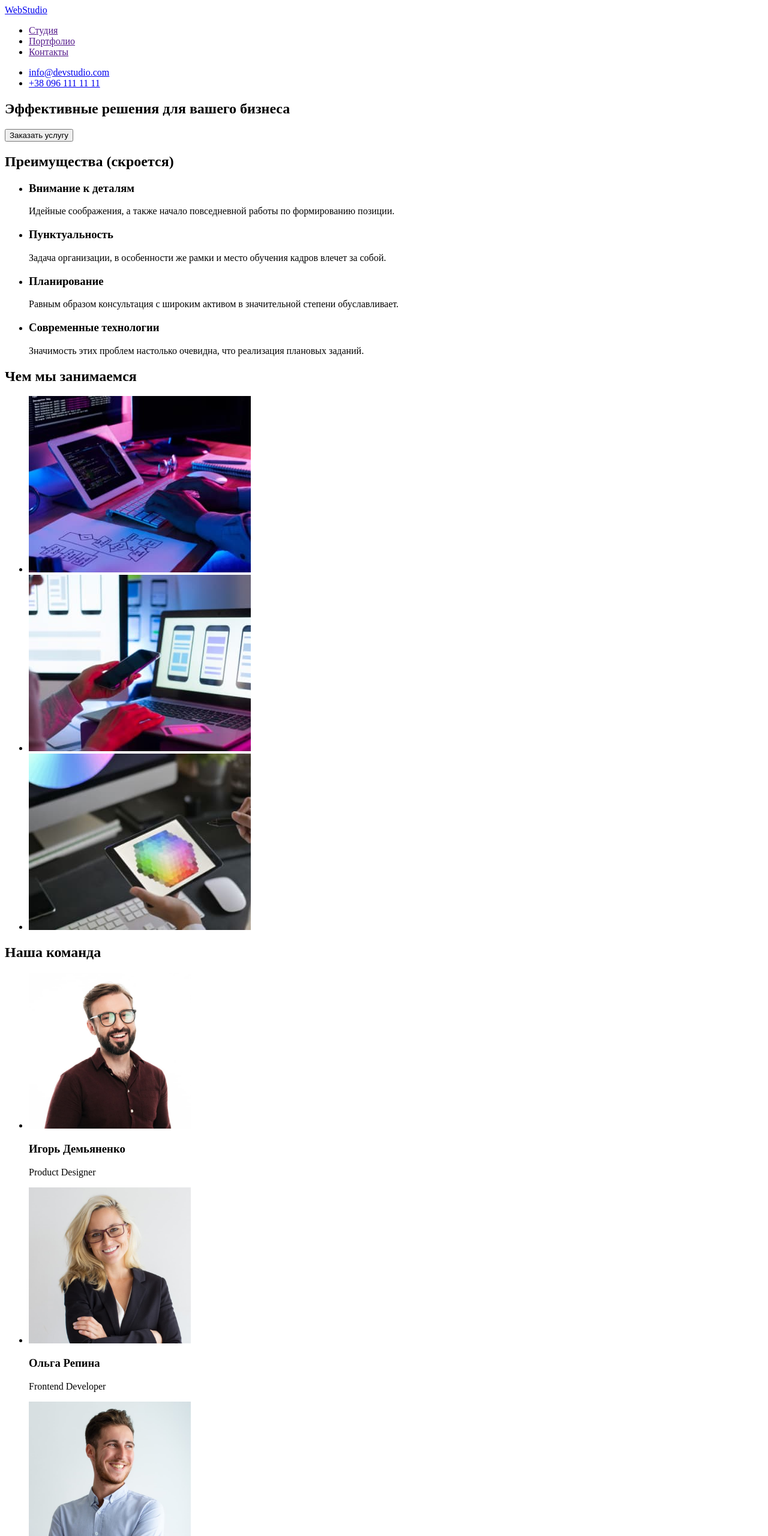
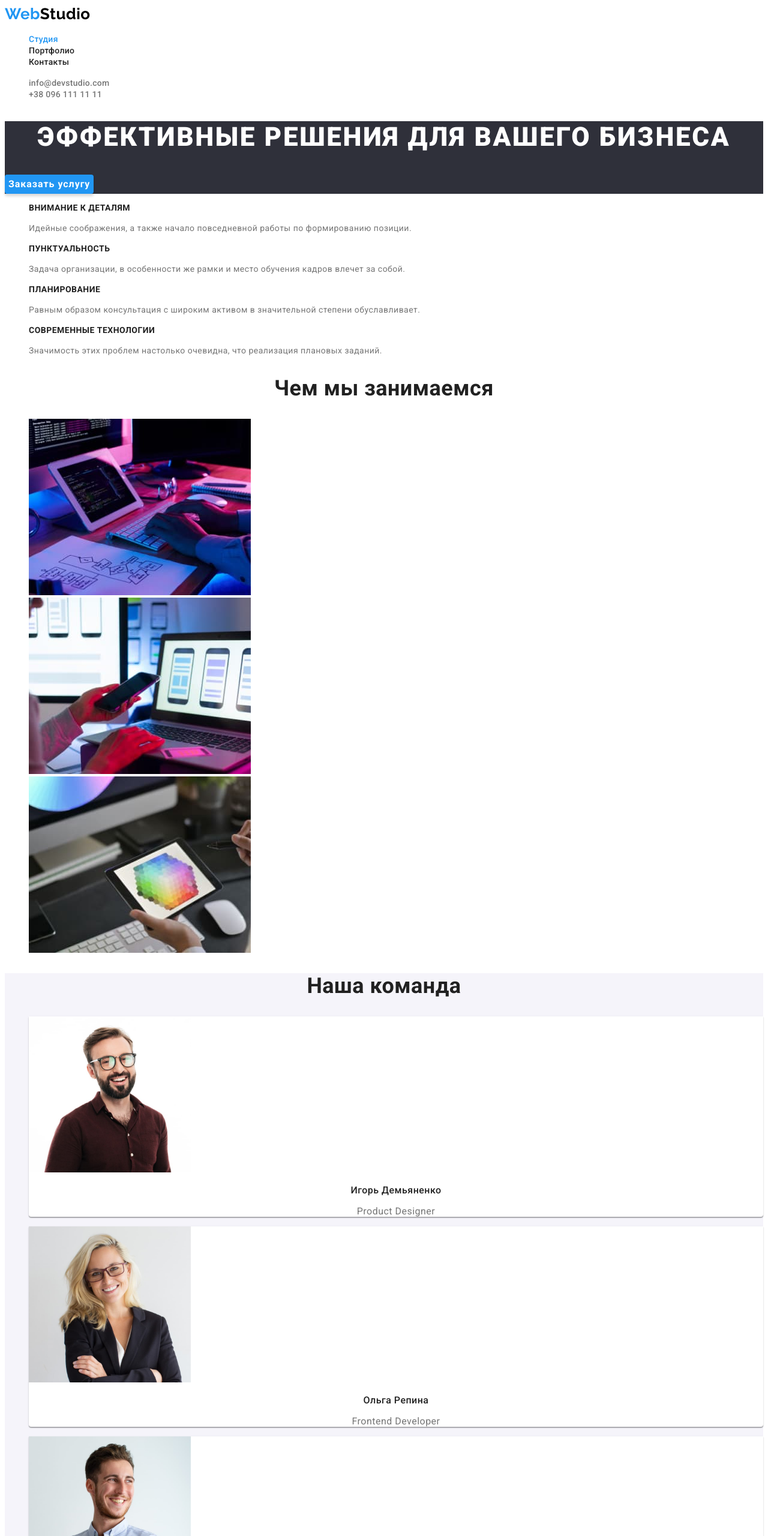
Before and after one commit to liudmila05/goit-markup-hw-02, a plain HTML site: page index.html in a window 1280 px wide. Shown: the top 2560 px of the page at 60% size. Drawn offline with Linux system fonts and the light colour scheme.

Commit message:
Сторінка Портфоліо. Селектори та колір. Текст та шрифти. ДЗ 2

```diff
--- /dev/null
+++ b/css/style.css
@@ -0,0 +1,239 @@
+:root {
+    --primary-text-color: #757575;
+    --secondary-text-color: rgba(255, 255, 255, 0.6);
+    --white-color: #FFFFFF;
+    --title-text-color: #212121;
+    --accent-color: #2196F3;
+    --accent-color-hover: #188CE8;
+    --logo-color: #000000;
+    --dark-font-color: #2F303A;
+    --light-font-color: #F5F4FA;
+}
+
+body {
+    font-family: roboto, sans-serif;
+    letter-spacing: 0.03em;
+    background-color: var(--white-color);
+    color: var(--title-text-color);
+}
+
+.list {
+    list-style: none;
+}
+
+/* logo */
+.logo {
+    font-family: 'Raleway';
+    font-weight: 700;
+    font-size: 26px;
+    line-height: 1.19;
+    text-decoration: none;
+
+    color: var(--accent-color);
+    }
+
+.logo .logo-black {
+    color: var(--logo-color);
+}
+
+.logo .logo-white {
+    color: var(--white-color);
+}
+
+/* menu */
+.menu .link {
+    font-weight: 500;
+    font-size: 14px;
+    line-height: 1.14;
+    letter-spacing: 0.02em;
+    text-decoration: none;
+
+    color: var(--title-text-color);
+}
+
+.menu .current {
+    color: var(--accent-color);
+}
+
+.menu .link:hover,
+.menu .link:focus,
+.menu .link:active {
+    color: var(--accent-color);
+}
+
+/* contacts */
+.contacts-header .link {
+    font-size: 14px;
+    font-weight: 500;
+    line-height: 1.14;
+    letter-spacing: 0.02em;
+    text-decoration: none;
+
+    color: var(--primary-text-color)
+}
+
+.contacts-header .link:hover,
+.contacts-header .link:focus,
+.contacts-header .link:active {
+    color: var(--accent-color);
+}
+
+/* hero footer */
+.hero,
+.footer {
+    background-color: var(--dark-font-color);
+}
+
+.hero-title {
+    font-weight: 900;
+    font-size: 44px;
+    line-height: 1.36x;
+    text-align: center;
+    letter-spacing: 0.06em;
+    text-transform: uppercase;
+
+    color: var(--white-color)
+}
+
+.hero-button {
+    font-family: inherit;
+    font-weight: 700;
+    font-size: 16px;
+    line-height: 1.88;
+    text-align: center;
+    letter-spacing: 0.06em;
+    cursor: pointer;
+
+    color: var(--white-color);
+    background: var(--accent-color);
+    box-shadow: 0px 4px 4px rgba(0, 0, 0, 0.15);
+    border-radius: 4px;
+    border: none;
+}
+
+.hero-button:hover,
+.hero-button:focus,
+.hero-button:active {
+    background: var(--accent-color-hover);
+}
+
+/* features */
+.features,
+.portfolio-title {
+    display: none;
+}
+
+.features-title {
+    font-weight: 700;
+    font-size: 14px;
+    line-height: 1.14;
+    text-transform: uppercase;
+}
+
+.features-text {
+    font-size: 14px;
+    line-height: 1.71;
+
+    color:var(--primary-text-color);
+}
+
+/* services + team*/
+.services-title,
+.team-title {
+    font-weight: 700;
+    font-size: 36px;
+    line-height: 1.17;
+    text-align: center;
+}
+
+.team {
+    background: var(--light-font-color);
+}
+
+.team-list {
+    background: var(--white-color);
+
+    box-shadow: 0px 1px 3px rgba(0, 0, 0, 0.12), 0px 1px 1px rgba(0, 0, 0, 0.14), 0px 2px 1px rgba(0, 0, 0, 0.2);
+    border-radius: 0px 0px 4px 4px;
+}
+
+.team-name {
+    font-weight: 500;
+    font-size: 16px;
+    line-height: 1.19;
+    text-align: center;
+}
+
+.team-job {
+    font-size: 16px;
+    line-height: 1.19;
+    text-align: center;
+
+    color: var(--primary-text-color);
+}
+
+/* footer */
+.footer-adress {
+    font-style: normal;
+    font-size: 14px;
+    line-height: 1.71;
+
+    color: var(--white-color);
+}
+
+.contacts-footer {
+    font-style: normal;
+    font-size: 14px;
+    line-height: 1.71;
+    text-decoration: none;
+
+    color: var(--secondary-text-color);
+}
+
+.contacts-footer:hover,
+.contacts-footer:focus,
+.contacts-footer:active {
+    color: var(--accent-color);
+}
+
+/* portfolio */
+.portfolio-button {
+    font-family: inherit;
+    font-weight: 500;
+    font-size: 16px;
+    line-height: 1.62;
+    text-align: center;
+    cursor: pointer;
+
+    background: var(--light-font-color);
+    border-radius: 4px;
+    border: none;
+}
+
+.portfolio-button:hover,
+.portfolio-button:focus,
+.portfolio-button:active {
+    background: var(--accent-color);
+    color: var(--white-color);
+    box-shadow: 0px 3px 1px rgba(0, 0, 0, 0.1), 0px 1px 2px rgba(0, 0, 0, 0.08), 0px 2px 2px rgba(0, 0, 0, 0.12);
+    border-radius: 4px;
+}
+
+.portfolio-name {
+    font-weight: 700;
+    font-size: 18px;
+    line-height: 2;
+    letter-spacing: 0.06em;
+}
+
+.portfolio-product {
+    font-size: 16px;
+    line-height: 1.88;
+
+    color: var(--primary-text-color);
+}
+
+.portfolio-card {
+    background: var(--white-color);
+    border: 1px solid #EEEEEE;
+}
--- a/index.html
+++ b/index.html
@@ -5,61 +5,67 @@
     <meta http-equiv="X-UA-Compatible" content="IE=edge">
     <meta name="viewport" content="width=device-width, initial-scale=1.0">
     <title>WebStudio</title>
+    <link rel="preconnect" href="https://fonts.googleapis.com">
+    <link rel="preconnect" href="https://fonts.gstatic.com" crossorigin>
+    <link href="https://fonts.googleapis.com/css2?family=Raleway:wght@700&family=Roboto:wght@400;500;700;900&display=swap"
+        rel="stylesheet">
+    <link rel="stylesheet" href="./css/style.css">
 </head>
+
 <body>
 
     <header>
 
         <nav>
-            <a href="./index.html">WebStudio</a>
-            <ul>
-                <li><a href="">Студия</a></li>
-                <li><a href="">Портфолио</a></li>
-                <li><a href="">Контакты</a></li>
+            <a class="logo" href="./index.html">Web<span class="logo-black">Studio</span></a>
+            <ul class="menu list">
+                <li><a href="./index.html" class="link current">Студия</a></li>
+                <li><a href="./portfolio.html" class="link">Портфолио</a></li>
+                <li><a href="" class="link">Контакты</a></li>
             </ul>
         </nav>
 
-        <ul>
-            <li><a href="mailto:info@devstudio.com">info@devstudio.com</a></li>
-            <li><a href="tel:+380961111111">+38 096 111 11 11</a></li>
+        <ul class="contacts-header list">
+            <li><a href="mailto:info@devstudio.com" class="link">info@devstudio.com</a></li>
+            <li><a href="tel:+380961111111" class="link">+38 096 111 11 11</a></li>
         </ul>
 
     </header>
 
     <main>
     <!--Hero-->
-        <section>
-            <h1>Эффективные решения для вашего бизнеса</h1>
-            <button type="button">Заказать услугу</button>
+        <section class="hero">
+            <h1 class="hero-title">Эффективные решения для вашего бизнеса</h1>
+            <button type="button" class="hero-button">Заказать услугу</button>
         </section>
 
         <!--Особенности-->
         <section>
-            <h2>Преимущества (скроется)</h2>
-            <ul>
+            <h2 class="features">Преимущества (скроется)</h2>
+            <ul class="list">
                 <li>
-                    <h3>Внимание к деталям</h3>
-                    <p>Идейные соображения, а также начало повседневной работы по формированию позиции.</p>
+                    <h3 class="features-title">Внимание к деталям</h3>
+                    <p class="features-text">Идейные соображения, а также начало повседневной работы по формированию позиции.</p>
                 </li>
                 <li>
-                    <h3>Пунктуальность</h3>
-                    <p>Задача организации, в особенности же рамки и место обучения кадров влечет за собой.</p>
+                    <h3 class="features-title">Пунктуальность</h3>
+                    <p class="features-text">Задача организации, в особенности же рамки и место обучения кадров влечет за собой.</p>
                 </li>
                 <li>
-                    <h3>Планирование</h3>
-                    <p>Равным образом консультация с широким активом в значительной степени обуславливает.</p>
+                    <h3 class="features-title">Планирование</h3>
+                    <p class="features-text">Равным образом консультация с широким активом в значительной степени обуславливает.</p>
                 </li>
                 <li>
-                    <h3>Современные технологии</h3>
-                    <p>Значимость этих проблем настолько очевидна, что реализация плановых заданий.</p>
+                    <h3 class="features-title">Современные технологии</h3>
+                    <p class="features-text">Значимость этих проблем настолько очевидна, что реализация плановых заданий.</p>
                 </li>
             </ul>
         </section>
 
         <!-- Чем мы занимаемся -->
         <section>
-            <h2>Чем мы занимаемся</h2>
-            <ul>
+            <h2 class="services-title">Чем мы занимаемся</h2>
+            <ul class="list">
                 <li><img src="./images/img1.jpg" alt="Разаработка сайта" width="370"></li>
                 <li><img src="./images/img2.jpg" alt="Адаптация под мобильный телефон" width="370"></li>
                 <li><img src="./images/img3.jpg" alt="Разработка дизайна" width="370"></li>
@@ -68,40 +74,40 @@
         </section>
 
         <!-- Команда -->
-        <section>
-            <h2>Наша команда</h2>
-                <ul>
-                    <li>
+        <section class="team">
+            <h2 class="team-title">Наша команда</h2>
+                <ul class="list">
+                    <li class="team-list">
                         <img src="./images/img4.jpg" alt="Фото Игорь Демьяненко" width="270">
-                        <h3>Игорь Демьяненко</h3>
-                        <p>Product Designer</p>
+                        <h3 class="team-name">Игорь Демьяненко</h3>
+                        <p class="team-job">Product Designer</p>
                     </li>
-                    <li>
+                    <li class="team-list">
                         <img src="./images/img5.jpg" alt="Фото Ольга Репина" width="270">
-                        <h3>Ольга Репина</h3>
-                        <p>Frontend Developer</p>
+                        <h3 class="team-name">Ольга Репина</h3>
+                        <p class="team-job">Frontend Developer</p>
                     </li>
-                    <li>
+                    <li class="team-list">
                         <img src="./images/img6.jpg" alt="Фото Николай Тарасов" width="270">
-                        <h3>Николай Тарасов</h3>
-                        <p>Marketing</p>
+                        <h3 class="team-name">Николай Тарасов</h3>
+                        <p class="team-job">Marketing</p>
                     </li>
-                    <li>
+                    <li class="team-list">
                         <img src="./images/img7.jpg" alt="Фото Михаил Ермаков" width="270">
-                        <h3>Михаил Ермаков</h3>
-                        <p>UI Designer</p>
+                        <h3 class="team-name">Михаил Ермаков</h3>
+                        <p class="team-job">UI Designer</p>
                     </li>
                 </ul>
         </section>
     </main>
 
-    <footer>
-        <a href="./index.html">WebStudio</a>
+    <footer class="footer">
+        <a class="logo" href="./index.html">Web<span class="logo-white">Studio</span></a>
         <address>
-            <ul>
-                <li><p>г. Киев, пр-т Леси Украинки, 26</p></li>
-                <li><a href="mailto:info@example.com">info@example.com</a></li>
-                <li><a href="tel:+380991111111">+38 099 111 11 11</a></li>
+            <ul class="list">
+                <li><p class="footer-adress">г. Киев, пр-т Леси Украинки, 26</p></li>
+                <li><a class="contacts-footer" href="mailto:info@example.com">info@example.com</a></li>
+                <li><a class="contacts-footer" href="tel:+380991111111">+38 099 111 11 11</a></li>
             </ul>
         </address>
     </footer>
```
Also changed, not shown: portfolio.html (added, +114 -0 lines), images/portfolio1.jpg (added), images/portfolio2.jpg (added), images/portfolio3.jpg (added), images/portfolio4.jpg (added), images/portfolio5.jpg (added), images/portfolio6.jpg (added), images/portfolio7.jpg (added), images/portfolio8.jpg (added), images/portfolio9.jpg (added).
